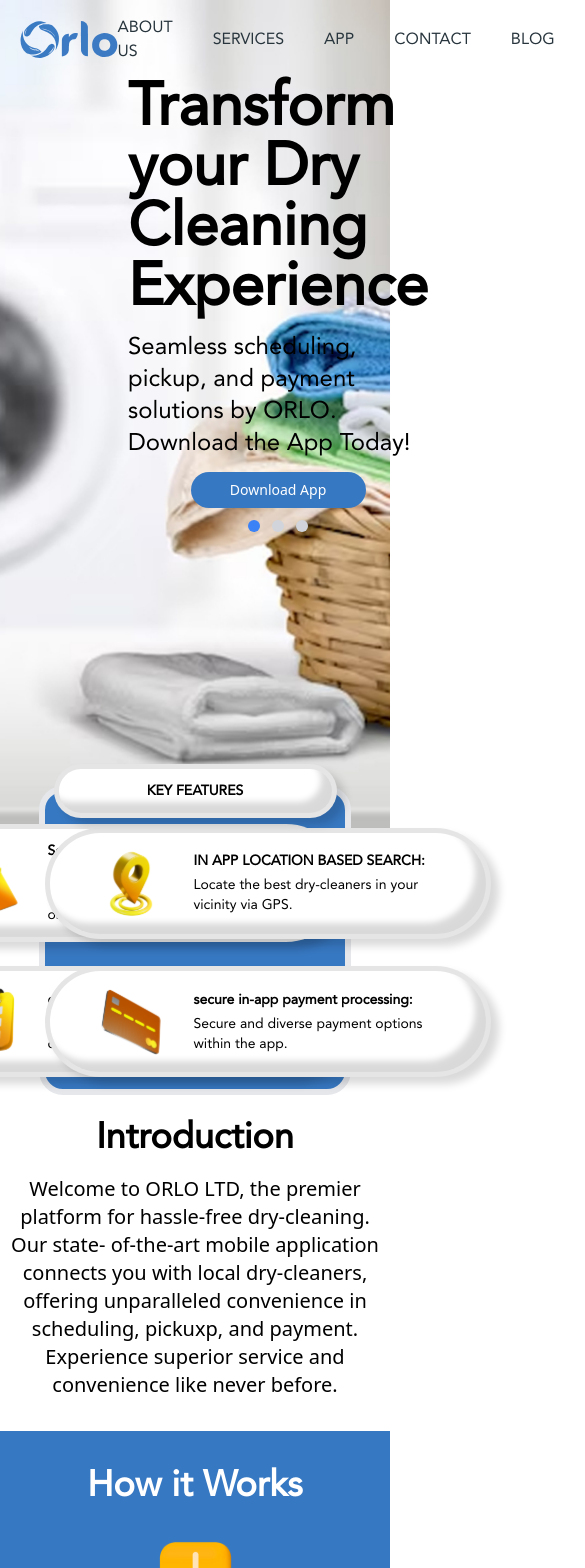
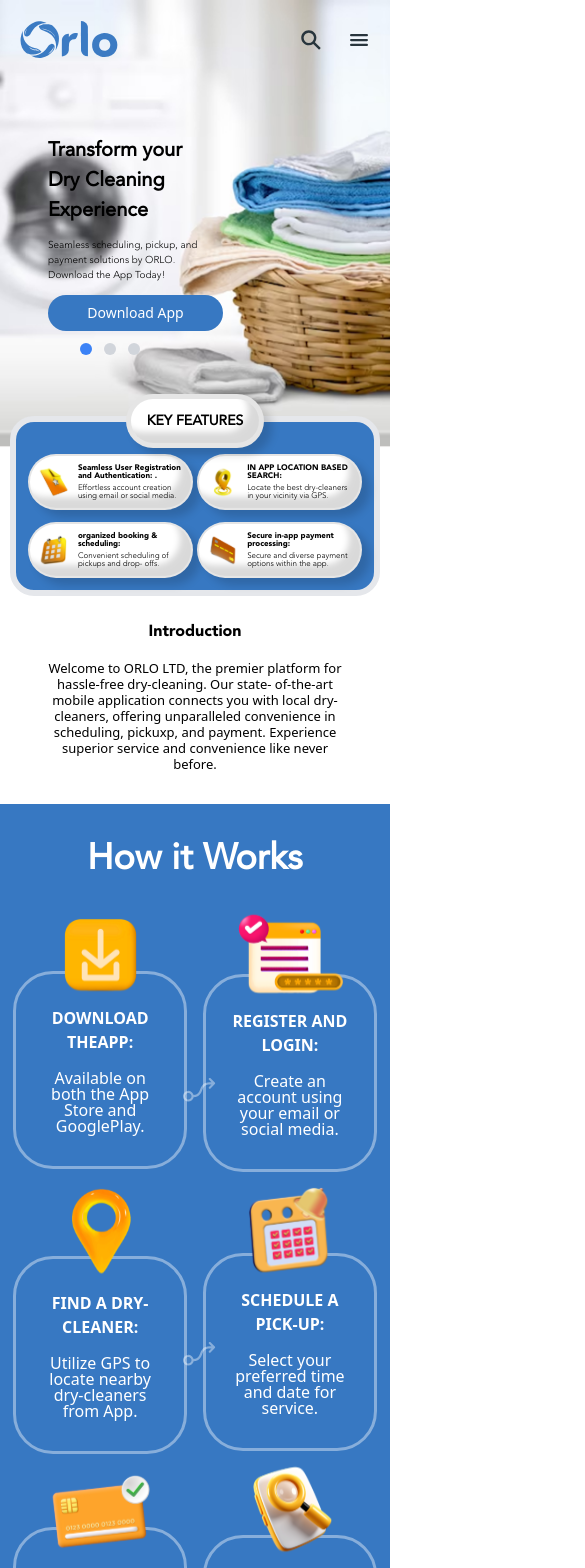
Before and after one commit to Orlomgmt/web_frontend_orlo, a React (Create React App) app: page / in a window 390 px wide. Shown: the top 1568 px of the page, 585 px wide, since content can reach past the window. Built offline with nearby package versions, Linux system fonts and the light colour scheme.

Commit message:
updated the mobile view

```diff
--- a/src/components/HomeHeroSection.jsx
+++ b/src/components/HomeHeroSection.jsx
@@ -57,33 +57,32 @@
     setIsFading(true);
     setTimeout(() => {
       setIsFading(false);
-    }, 1000); // Synchronize with fade duration
+    }, 1000);
   };
 
   return (
     <>
-      <div className="relative w-full h-[100vh]">
       <div
-          className="absolute w-full h-full -z-10"
+        className=" w-full xl:h-[100vh]  h-[450px] lg:h-[500px] -z-10 "
         style={{
           backgroundImage: `url(${images[currentImageIndex]})`,
           backgroundRepeat: "no-repeat",
           backgroundSize: "cover",
           backgroundPosition: "center",
         }}
-        ></div>
+      >
         <NavBar />
-        <div className="flex flex-row xl:mt-32 relative z-10">
-          <div className="w-[561px] flex flex-col gap-3 justify-center items-center ml-32 ">
+        <div className="flex flex-row xl:mt-32 max-[1024px]:mt-16  max-[640px]:mt-14 relative z-10">
+          <div className="lg:w-[561px] md:w-[300px] max-[640px]:w-[166px] flex flex-col gap-3 justify-start items-start xl:ml-32 lg:ml-28 md:ml-24 max-[640px]:ml-12 ">
             <h1
-              className={`text-6xl font-extrabold font-Avenir transition-opacity duration-1000 ${
+              className={`xl:text-6xl lg:text-4xl md:text-3xl max-[640px]:text-[20px] sm:w-fit  font-extrabold font-Avenir transition-opacity duration-1000 ${
                 isFading ? "opacity-80" : "opacity-100"
               }`}
             >
               {SlideData[currentSlideIndex].title}
             </h1>
             <p
-              className={`text-2xl font-Avenir transition-opacity duration-1000 ${
+              className={`xl:text-2xl lg:text-2xl md:text-lg max-[640px]:text-[10px] font-AvenirLight transition-opacity duration-1000 ${
                 isFading ? "opacity-60" : "opacity-100"
               }`}
             >
@@ -98,7 +97,7 @@
             >
               {SlideData[currentSlideIndex].btnText}
             </CustomButton>
-            <div className="  flex space-x-3">
+            <div className="  flex space-x-3 max-[640px]:ml-8 md:ml-16">
               {SlideData.map((_, index) => (
                 <button
                   key={index}
--- a/src/components/HowItWorks.jsx
+++ b/src/components/HowItWorks.jsx
@@ -9,51 +9,57 @@
 
 const howData = [
   {
+    id: 1,
     icon: downloadicon,
     title: "Download theApp:",
     size: "w-10px",
     description: "Available on both the App Store and GooglePlay.",
     arrow: group,
-    left: "50px",
+    left: "260px",
     num: "6",
   },
   {
+    id: 2,
     icon: regidterIcon,
     size: "w-60px",
     title: "Register and Login:",
     description: "Create an account using your email or social media.",
     arrow: group,
-    left: "50px",
+    left: "20",
     num: "6",
   },
   {
+    id: 3,
     icon: findIcon,
     size: "w-3px",
     title: "Find a Dry-Cleaner:",
     description: "Utilize GPS to locate nearby dry-cleaners from App.",
     arrow: group,
-    left: "50px",
+    left: "20",
     num: "6",
   },
   {
+    id: 4,
     icon: scheduleIcon,
     size: "w-60px",
     title: "Schedule a Pick-Up:",
     description: "Select your preferred time and date for service.",
     arrow: group,
-    left: "50px",
+    left: "20",
     num: "6",
   },
   {
+    id: 5,
     icon: payIcon,
     title: "Secured Payments:",
     size: "w-60px",
     description: "Complete your transaction with in-app payment options.",
     arrow: group,
-    left: "50px",
+    left: "20",
     num: "6",
   },
   {
+    id: 6,
     icon: trackIcon,
     size: "w-60px",
     title: "Track your Order:",
@@ -66,18 +72,18 @@
 
 const HowItWorks = () => {
   return (
-    <div className="w-[100%] bg-primary justify-center items-center mx-auto flex flex-col gap-6 py-9 my-8">
-      <h1 className="font-Avenir font-black text-4xl text-[#fff]">
+    <div className="w-[100%] bg-primary justify-center items-center mx-auto flex flex-col gap-6 py-9 mt-8 overflow-hidden">
+      <h1 className="font-Avenir font-black text-4xl  text-[#fff]">
         How it Works
       </h1>
-      <div className="w-[85%] grid lg:grid-cols-6 gap-10 place-items-center">
-        {howData.map((each, index) => (
-          <React.Fragment key={index}>
+      <div className="w-[85%] grid xl:grid-cols-6 md:grid-cols-3 sm:grid-cols-2 max-[640px]:grid-cols-2 xl:gap-x-20 max-[640px]:gap-x-12 place-items-center">
+        {howData.map((each) => (
+          <React.Fragment key={each.id}>
             <div className="flex flex-col justify-center items-center pt-2 relative">
               <img src={each.icon} alt="" className={`z-0 ${each.size}`} />
-              <div className="border-[3px] w-[174px] place-items-center border-solid -mt-6 border-white-10 rounded-[40px] py-8 px-2 flex flex-col items-center justify-center gap-[10px]">
-                <div className=" flex flex-row">
-                  <div className={` flex flex-col gap-4 mr-${each.num}`}>
+              <div className="border-[3px] w-[174px] max-[370px]:w-[160px] place-items-center border-solid -mt-6 border-white-10 rounded-[40px] py-8 px-2 flex flex-col items-center justify-center gap-[10px]">
+                <div className="flex flex-row">
+                  <div className={`flex flex-col gap-4 mr-${each.num}`}>
                     <h1 className="w-[122px] uppercase text-white text-center text-base font-black">
                       {each.title}
                     </h1>
@@ -85,22 +91,22 @@
                       {each.description}
                     </p>
                   </div>
-                  <img
-                    src={each.arrow}
-                    alt=""
-                    className={`-mr-[${each.left}]`}
-                    // style={ } // Calculate the left position based on the index
-                  />
+                  {each.arrow && (
+                    <img
+                      src={each.arrow}
+                      alt=""
+                      className={`left-[170px] max-[370px]:left-[150px] top-[170px] absolute
+                        ${
+                          (each.id === 2 && "hidden xl:flex lg:flex md:flex") ||
+                          (each.id === 4 && "hidden xl:flex lg:flex md:flex") ||
+                          (each.id === 3 &&
+                            "xl:flex lg:flex md:hidden sm:flex flex")
+                          // : "hidden sm:block"
+                        }`}
+                    />
+                  )}
                 </div>
               </div>
-              {/* {each.arrow && (
-                <img
-                  src={each.arrow}
-                  alt=""
-                  className={`absolute left-[${each.left}]`}
-                  // style={ } // Calculate the left position based on the index
-                />
-              )} */}
             </div>
           </React.Fragment>
         ))}
--- a/src/components/Intro.jsx
+++ b/src/components/Intro.jsx
@@ -2,11 +2,11 @@
 
 const Intro = () => {
   return (
-    <div className=" lg:w-[80%] flex flex-col justify-center items-center gap-4 mx-auto text-center mt-6 mb-6">
-      <h1 className="  font-Avenir font-black text-4xl text-[#000]">
+    <div className=" w-[80%]  flex flex-col justify-center items-center gap-4 mx-auto text-center mt-6 mb-6">
+      <h1 className="  font-AvenirBlack font-black xl:text-4xl lg:text-3xl md:text-2xl max-[640px]:text-[16px] text-[#000]">
         Introduction
       </h1>
-      <p className=" font-normal text-xl text-[#000]">
+      <p className=" font-normal text-xl max-[640px]:text-[13px] text-[#000] leading-4">
         Welcome to ORLO LTD, the premier platform for hassle-free dry-cleaning.
         Our state- of-the-art mobile application connects you with local
         dry-cleaners, offering unparalleled convenience in scheduling, pickuxp,
--- a/src/components/KeyFeatures.jsx
+++ b/src/components/KeyFeatures.jsx
@@ -22,17 +22,17 @@
   },
   {
     icon: paymentIUcon,
-    title: "secure in-app payment processing:",
+    title: "Secure in-app payment processing:",
     content: "Secure and diverse payment options within the app.",
   },
 ];
 
 const KeyFeatures = () => {
   return (
-    <div className="flex flex-row mx-auto w-[80%] justify-center items-center -mt-20">
-      <div className="lg:w-[1171px] justify-center items-center flex flex-col mx-auto z-100">
+    <div className="flex flex-row mx-auto w-[95%] justify-center items-center lg:-mt-20 md:-mt-16 sm:-mt-14 max-[640px]:-mt-14">
+      <div className="lg:w-[1171px] md:w-full justify-center items-center flex flex-col mx-auto z-100">
         {/* Your header div */}
-        <div className="w-[283px] px-4 py-3 bg-white shadow-custom-shadow font-Avenir border-black-10 border-solid border-[5px] rounded-full flex flex-row justify-center items-center">
+        <div className="lg:w-[283px] z-20 px-4 py-3 bg-white shadow-custom-shadow font-Avenir border-black-10 border-solid border-[5px] rounded-full flex flex-row justify-center items-center">
           <p className="font-black text-sm text-[#000] font-Avenir">
             {" "}
             KEY FEATURES
@@ -40,18 +40,24 @@
         </div>
 
         {/* Grid container */}
-        <div className="w-full justify-center bg-primary rounded-3xl grid grid-cols-2 gap-6 -z-10 px-4 py-3 place-items-center -mt-8 marker:border-[#CFCFCF] border-[6px] pt-8">
+        <div className="w-full justify-center  bg-primary rounded-3xl grid grid-cols-2 gap-y-3 gap-x-3 z-10 px-4 py-3 place-items-center -mt-8 marker:border-[#CFCFCF] border-[6px] pt-8">
           {keyData.map((item, index) => (
             <div
               key={index}
-              className="w-[446px] gap-6 px-4 py-3 bg-white shadow-custom-shadow font-Avenir border-black-10 border-solid border-[5px] rounded-full flex flex-row justify-center items-center"
+              className="xl:w-[446px] lg:w-[400px] md:w-[350px] max-[1024px]:w-[300px] sm:w-[250px] max-[640px]:w-[165px] max-[370px]:w-[150px] max-[640px]:leading-[8px] max-[640px]:gap-2 lg:gap-6 xl:px-4 xl:py-3 lg:px-4 lg:py-3 max-[1024px]:px-3 max-[1024px]:py-2 max-[640px]:px-[8px] max-[640px]:py-2 bg-white shadow-custom-shadow font-Avenir border-black-10 border-solid xl:border-[5px] max-[640px]:border-[2px]  rounded-full flex flex-row justify-center items-center"
             >
-              <img src={item.icon} alt="" />
-              <div className="w-[250px] flex flex-col gap-1">
-                <h1 className="font-Avenir text-sm font-black text-[#000]">
+              <img
+                src={item.icon}
+                alt=""
+                className=" xl:w-14 lg:w-12 md:w-14 max-[640px]:w-8 "
+              />
+              <div className="w-full flex flex-col gap-1 ">
+                <h1 className="font-AvenirBlack xl:uppercase lg:uppercase md:uppercase xl:text-sm max-[640px]:text-[8px] font-black xl:w-[230px] text-[#000] ">
                   {item.title}
                 </h1>
-                <p className="text-sm font-normal">{item.content}</p>
+                <p className="text-sm font-normal max-[640px]:text-[8px] max-[640px]:leading-[8px] font-AvenirLight ">
+                  {item.content}
+                </p>
               </div>
             </div>
           ))}
--- a/src/components/NavBar.jsx
+++ b/src/components/NavBar.jsx
@@ -8,8 +8,10 @@
     <div className="w-[90%] flex justify-between items-center flex-row mx-auto h-20">
       <img src={OrloLogo} alt="OrloLogo" />
       <div className=" flex flex-row justify-center items-center gap-16">
-        <div className=" flex flex-row justify-center items-center gap-10 text-BlueGray800 font-Avenir">
-          <a href="">ABOUT US</a>
+        <div className=" flex xl:flex-row lg:flex-row max-[1024px]:hidden  justify-center items-center gap-10 text-BlueGray800 font-Avenir max-[640px]:hidden ">
+          <a href="" className="">
+            ABOUT US
+          </a>
           <a href="">SERVICES</a>
           <a href="">APP</a>
           <a href="">CONTACT</a>
--- a/src/pages/Home.jsx
+++ b/src/pages/Home.jsx
@@ -10,7 +10,7 @@
 
 const Home = () => {
   return (
-    <div className="">
+    <div className=" overflow-x-hidden">
       <HomeHeroSection />
       <Intro />
       <HowItWorks />
--- a/tailwind.config.js
+++ b/tailwind.config.js
@@ -61,6 +61,9 @@
         "black-10": "rgba(0, 0, 0, 0.10)",
         "white-10": "rgba(255, 255, 255, 0.40)",
       },
+      backgroundPosition: {
+        "center-left": "400",
+      },
     },
   },
   plugins: [],
```
Also changed, not shown: src/components/DownloadAppSection.jsx (+39 -17 lines), src/images/phoneForAppSection.png (added). Lines whose indentation alone changed are shown as unchanged.
